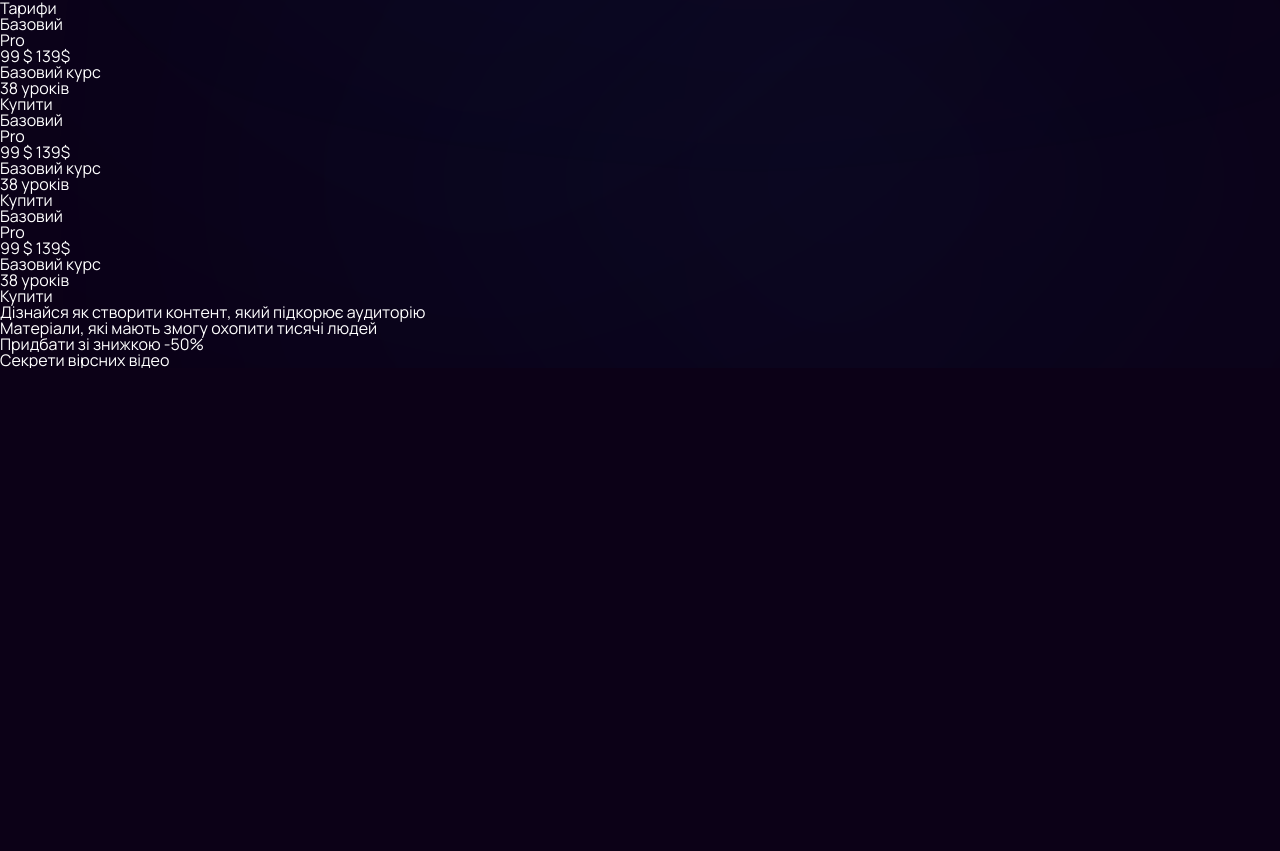
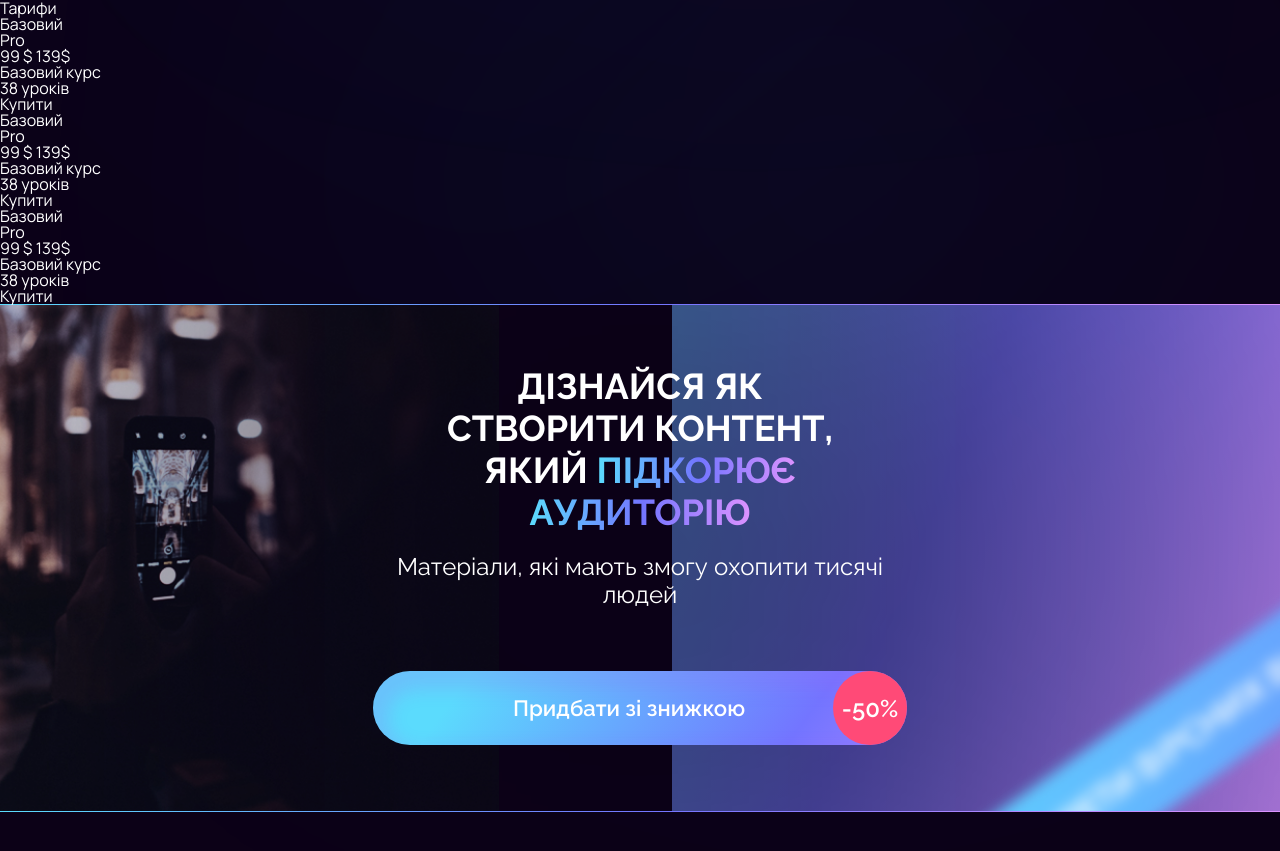
Before and after one commit to kulakaa073/blogger-info, a Next.js app: page /en in a window 1280 px wide. Shown: the part 877-1728 px from the top of the page. Before the commit the page ends 1245 px from the top, so only its background shows below. Built offline with nearby package versions, Linux system fonts and the light colour scheme.

Commit message:
feat: promo block
Todo: adjust banner positioning

```diff
--- a/app/globals.css
+++ b/app/globals.css
@@ -40,6 +40,14 @@
     var(--color-blue-2) 69.99%,
     var(--color-pink-2) 138.27%,
     var(--color-red) 173.01%
+  );
+
+  --gradient-promo: linear-gradient(
+    111.88deg,
+    var(--color-teal) -33.31%,
+    var(--color-blue) 42.45%,
+    var(--color-pink) 116.84%,
+    var(--color-red) 154.68%
   );
 
   --font-raleway: 'var(--font-raleway)', sans-serif;
--- a/components/BackgroundEffects/BackgroundEffects.tsx
+++ b/components/BackgroundEffects/BackgroundEffects.tsx
@@ -8,7 +8,7 @@ const BackgroundEffects = () => {
         width={184.36}
         height={173.59}
         blur={289.32}
-        className="absolute left-[218px] top-[185px] bg-purple"
+        className="left-[218px] top-[185px] bg-purple"
       />
       <BlurredEllipse
         width={184.36}
@@ -20,7 +20,7 @@ const BackgroundEffects = () => {
         width={184.36}
         height={173.59}
         blur={289.32}
-        className="absolute left-[298px] top-[969.59px] bg-teal-3"
+        className="left-[298px] top-[969.59px] bg-teal-3"
       />
     </div>
   );
--- a/components/Hero/Hero.tsx
+++ b/components/Hero/Hero.tsx
@@ -1,6 +1,5 @@
 import Image from 'next/image';
 import { Language } from '@/lib/translations';
-import BlurredEllipse from '../ui/BlurredEllipse/BlurredEllipse';
 
 interface HeroProps {
   language: Language;
@@ -23,6 +22,7 @@ const Hero = ({ language }: HeroProps) => {
               width={313}
               height={354}
               className="w-full h-auto object-cover"
+              priority
             />
           </picture>
           <div className="absolute inset-0 bg-[linear-gradient(180deg,rgba(0,0,0,0)_57.77%,rgba(0,0,0,0.7)_79.8%)] w-78.25 h-88.5" />
--- a/components/PromoBlock/PromoBlock.tsx
+++ b/components/PromoBlock/PromoBlock.tsx
@@ -1,4 +1,6 @@
 import { Language } from '@/lib/translations';
+import BlurredEllipse from '../ui/BlurredEllipse/BlurredEllipse';
+import Image from 'next/image';
 
 interface PromoBlockProps {
   language: Language;
@@ -6,13 +8,70 @@ interface PromoBlockProps {
 
 const PromoBlock = ({ language }: PromoBlockProps) => {
   return (
-    <section>
-      <h2>Дізнайся як створити контент, який підкорює аудиторію</h2>
-      <p>Матеріали, які мають змогу охопити тисячі людей</p>
-      <button>
-        Придбати зі знижкою <span>-50%</span>
-      </button>
-      <div className="blurred-strip">Секрети вірсних відео</div>
+    <section className="w-full py-[1px] [background:var(--gradient-main)] mb-12 ds:mb-14.75">
+      <div className="bg-primary overflow-hidden relative">
+        {/* Desktop promo background */}
+        <div className="hidden ds:block [background:var(--gradient-promo)] absolute right-0 top-0 h-full w-[47.5%]" />
+        <div className="hidden ds:block absolute left-0 top-0 h-full w-[38.98%]">
+          <picture>
+            <source srcSet="/images/promo-desktop@1x.jpg 1x, /images/promo-desktop@2x.jpg 2x" />
+            <Image
+              src="/images/promo-desktop@1x.jpg"
+              alt="Promo Image"
+              fill
+              className="object-cover"
+              priority
+            />
+          </picture>
+        </div>
+        <BlurredEllipse
+          width={712}
+          height={1486}
+          blur={335.2}
+          className="left-[22.2vw] -top-[38.9vw] w-[55.6vw] h-[116vw] bg-primary hidden ds:block"
+        />
+        <div className="relative max-w-mb ds:max-w-ds px-14 ds:px-93.25 mx-auto flex flex-col items-center pt-28.25 ds:pt-15 pb-28.5 ds:pb-16.5">
+          <BlurredEllipse
+            width={315.7}
+            height={282}
+            blur={148.63}
+            className="-left-[221px] -top-[203px] [background:var(--gradient-main)] ds:hidden"
+          />
+          <BlurredEllipse
+            width={315.7}
+            height={282}
+            blur={148.63}
+            className="left-[299px] top-[408px] [background:var(--gradient-main)] ds:hidden"
+          />
+          <h2 className="font-raleway font-bold text-xl ds:text-4xl leading-5.75 ds:leading-10.5 text-center uppercase flex flex-col ds:block mb-5 ds:w-111.75">
+            Дізнайся як створити контент, який{' '}
+            {/*To style gradiented text properly, i'd use svg with a text element, but its overcomplicated for current project and bad for seo*/}
+            <span className="[box-decoration-break:clone] [-webkit-box-decoration-break:clone] [background-image:var(--gradient-main)] bg-clip-text text-transparent">
+              підкорює аудиторію
+            </span>
+          </h2>
+          <p className="font-raleway text-sm ds:text-2xl leading-4 ds:leading-7 text-center mb-15.5">
+            Матеріали, які мають змогу охопити тисячі людей
+          </p>
+          <button className="w-67 ds:w-133.5 relative font-raleway font-semibold text-sm ds:text-[22.11px] leading-[19.42px] ds:leading-[36.84px] [background:var(--gradient-secondary)] text-white shadow-[3.88px_5.83px_9.71px_3.88px_#A75DF333_inset] ds:shadow-[7.37px_11.05px_18.42px_7.37px_#A75DF333_inset] py-6 ds:py-[18.5px] pr-17.75 pl-12.25 ds:px-auto rounded-full text-nowrap">
+            <p className="h-5 ds:h-9.25">Придбати зі знижкою</p>
+            <span className="bg-red-2 h-17 w-15.25 ds:h-18.5 ds:w-18.5 flex items-center justify-center absolute right-0 top-0 rounded-full text-white text-xl leading-4.75 ds:text-2xl ds:leading-9.25">
+              -50%
+            </span>
+          </button>
+          <div className="w-[1547.86px] h-[97.19px] hidden [background:var(--gradient-secondary)] -rotate-[35.51deg] absolute bottom-[98.73px] left-[515.6px] blur-[6.73px] ds:flex items-center gap-[38.59]">
+            <p className="font-sansation text-[34.3016px] leading-9.5 text-white uppercase">
+              Секрети вірсних відео
+            </p>
+            <p className="font-sansation text-[34.3016px] leading-9.5 text-white uppercase">
+              Секрети вірсних відео
+            </p>
+            <p className="font-sansation text-[34.3016px] leading-9.5 text-white uppercase">
+              Секрети вірсних відео
+            </p>
+          </div>
+        </div>
+      </div>
     </section>
   );
 };
--- a/components/ui/BlurredEllipse/BlurredEllipse.tsx
+++ b/components/ui/BlurredEllipse/BlurredEllipse.tsx
@@ -13,7 +13,7 @@ const BlurredEllipse = ({
 }: BlurredEllipseProps) => {
   return (
     <div
-      className={`absolute rounded-full  ${className}`}
+      className={`absolute rounded-full ${className}`}
       style={{
         width: `${width}px`,
         height: `${height}px`,
```
